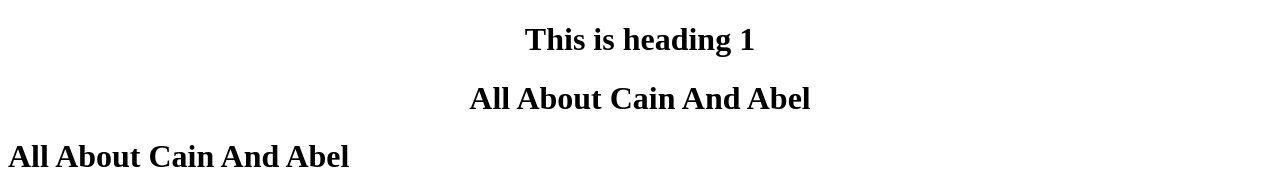
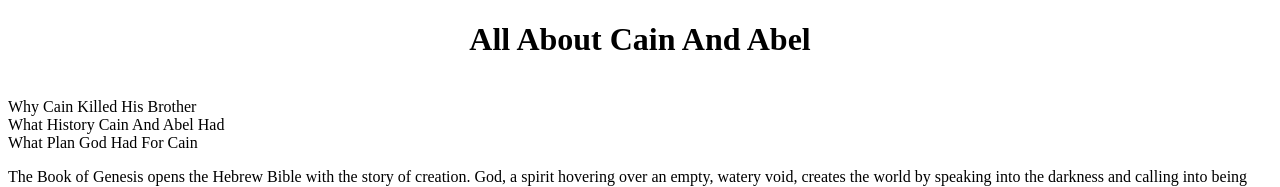
Before and after one commit to Xvaruxi/Cain-And-Abel-, a plain HTML site: page index.html in a window 1280 px wide. Shown: the top 187 px of the page. Drawn offline with Linux system fonts and the light colour scheme.

Commit message:
Update index.html

```diff
--- a/index.html
+++ b/index.html
@@ -14,10 +14,8 @@
  </head>
 
     <body>
-        <h1 align="center">This is heading 1</h1>
 
         <h1 align="center">All About Cain And Abel</h1>
-    <h1>All About Cain And Abel</h1>
     <p>
     <br>Why Cain Killed His Brother
     <br>What History Cain And Abel Had
```
